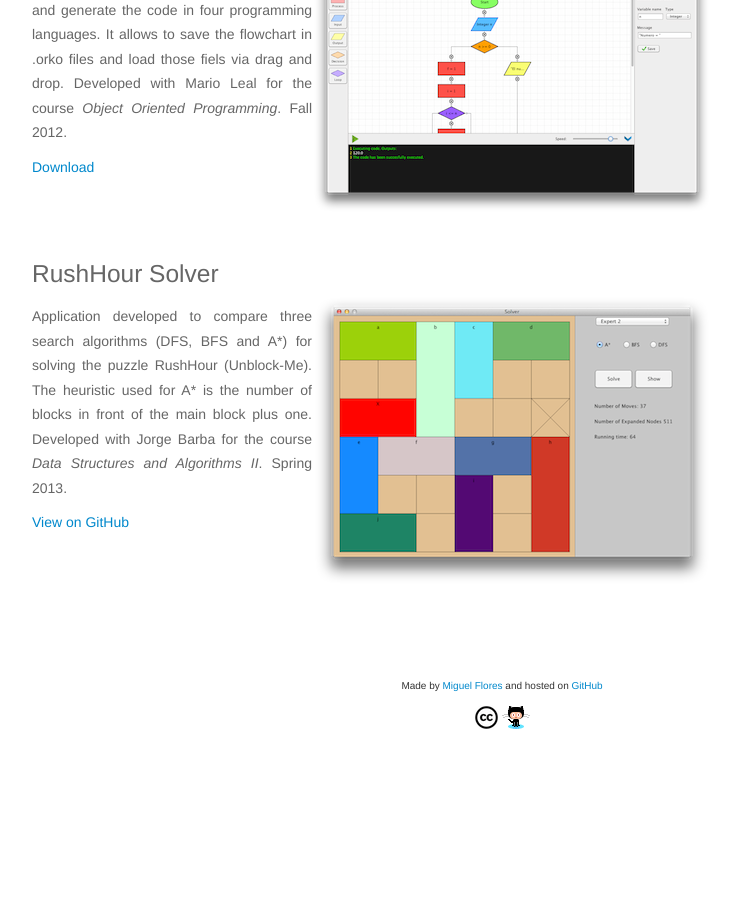
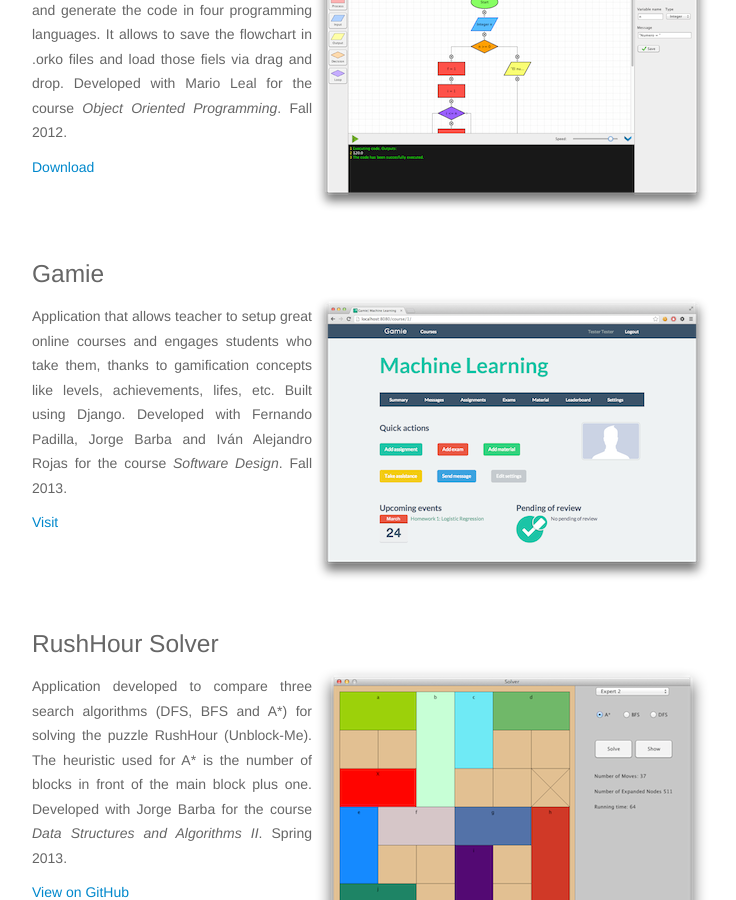
Before and after one commit to miguelfrde/miguelfrde.github.io, a Jekyll site: the page built from projects/index.md, in a window 1280 px wide and 900 px high, scrolled down 1183 px. Shown: the whole window, without its empty margins (138-874 px from the left). Built offline with Jekyll 4.4.1, drawn with Linux system fonts in a browser that asks for light colours; some web fonts are replaced; Markdown is read by kramdown in place of the engine named in the settings; before the commit the page ends 1928 px from its top, so only the background shows below that.

Commit message:
Update projects.

```diff
--- a/projects/index.md
+++ b/projects/index.md
@@ -30,6 +30,11 @@ Application to draw Flowcharts, run them and generate the code in four programmi
 
 [Download](https://dl.dropboxusercontent.com/u/17055504/Orkoraptor.jar "Download Orkoraptor")
 
+### Gamie
+<img src="/static/img/post_resources/gamie.png" class="project-image" alt="MLPNN screenshot">
+Application that allows teacher to setup great online courses and engages students who take them, thanks to gamification concepts like levels, achievements, lifes, etc. Built using Django. Developed with Fernando Padilla, Jorge Barba and Iván Alejandro Rojas for the course *Software Design*. Fall 2013.
+
+[Visit](http://gamie.herokuapp.com/ "Visit Friendacity")
 
 ### RushHour Solver
 <img src="/static/img/post_resources/solver.png" class="project-image" alt="Solver screenshot">
```
Also changed, not shown: static/img/post_resources/gamie.png (added).
